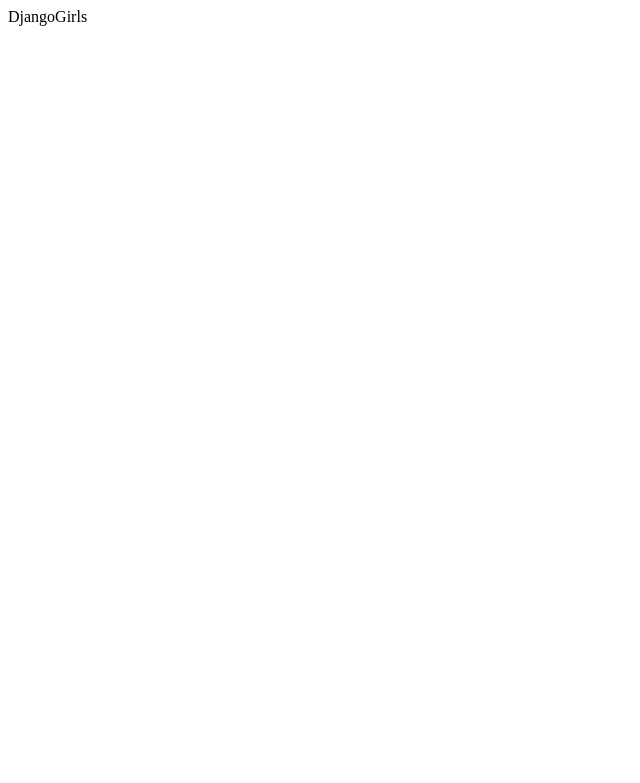
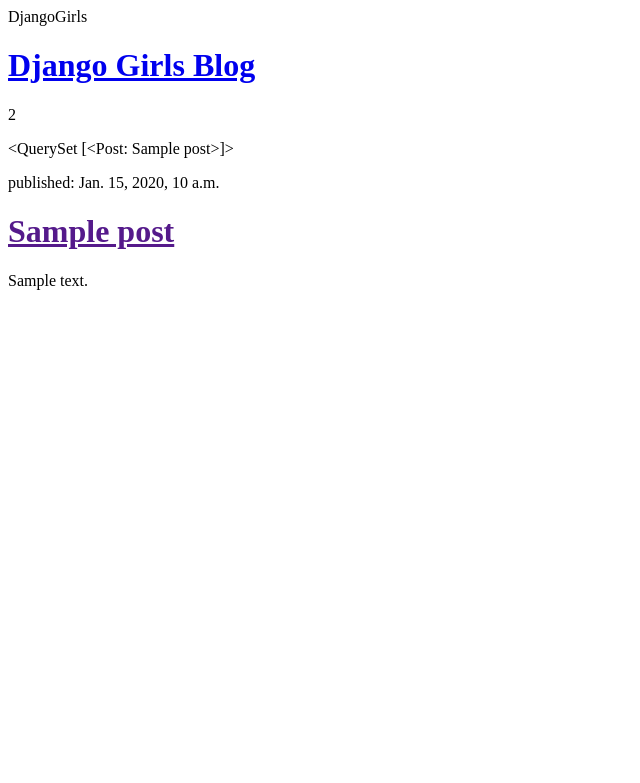
Before and after one commit to priyakhokher/djangoNYC, a Django app: page / in a window 1280 px wide. Before the commit the part shown is almost empty. Shown: the top 783 px of the page, without its empty margins (0-640 px from the left). Run offline with Django 3.2, Linux system fonts and the light colour scheme; tables that the repository leaves empty hold one stand-in row (values such as "Sample post").

Commit message:
with queryset

```diff
--- a/blog/templates/blog/post_list.html
+++ b/blog/templates/blog/post_list.html
@@ -6,5 +6,18 @@
 <p>
 DjangoGirls
 </p>
+<div>
+    <h1><a href="/">Django Girls Blog</a></h1>
+    <p>{{a}}</p>
+</div>
+{{posts}}
+{% for post in posts %}
+    <div>
+        <p>published: {{ post.published_data}}</p>
+        <h1><a href="">{{ post.title }}</a></h1>
+        <p>{{ post.text|linebreaks }}</p>
+
+    </div>
+{% endfor %}
 </body>
 </html>
--- a/blog/views.py
+++ b/blog/views.py
@@ -1,6 +1,9 @@
 from django.shortcuts import render
-
+from .models import Post
+from django.utils import timezone
 # Create your views here.
 
 def post_list(request):
-	return render(request, "blog/post_list.html",{})
+	posts = Post.objects.all()#filter(published_data__lte=timezone.now()).order_by('published_data')
+	a = 2
+	return render(request, "blog/post_list.html",{"posts":posts, "a":a})
```
